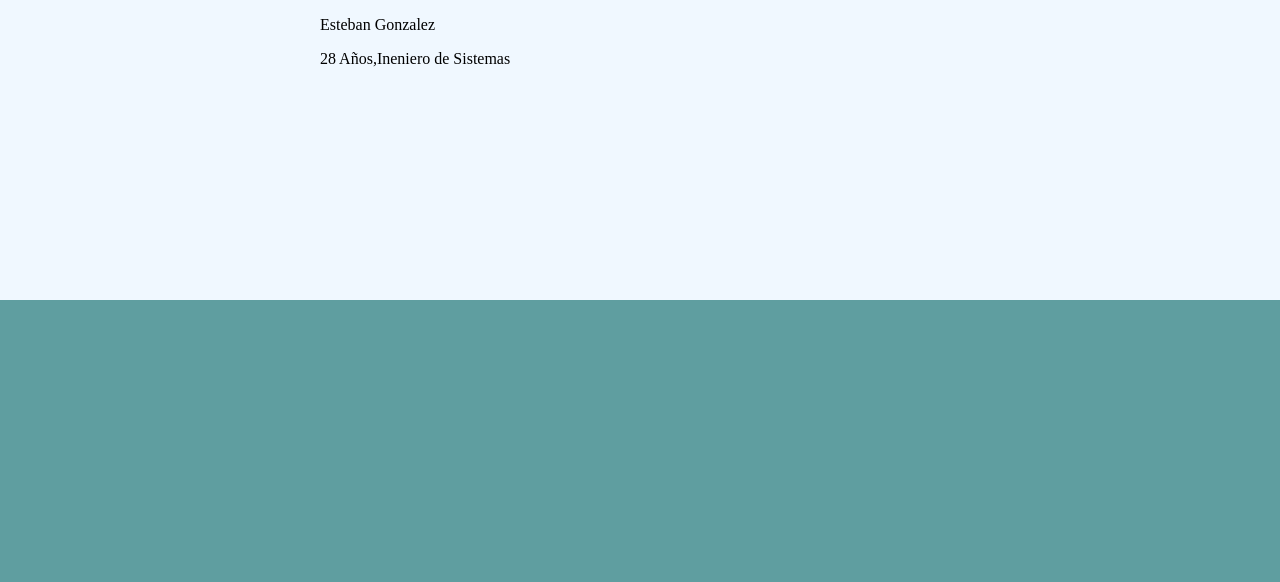
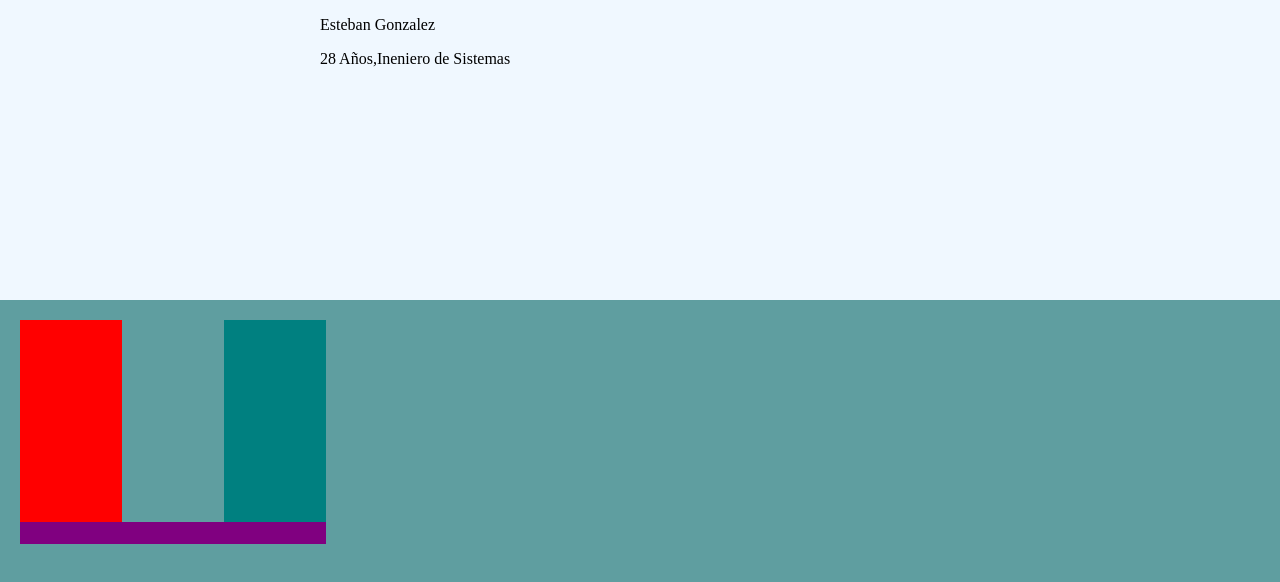
Before and after one commit to Teban716/Hoja_de_vida, a plain HTML site: page index.html in a window 1280 px wide. Drawn offline with Linux system fonts and the light colour scheme.

Commit message:
Update index.html

```diff
--- a/index.html
+++ b/index.html
@@ -15,3 +15,48 @@
     </div>
 </body>
 </html>
+
+
+
+
+<!DOCTYPE html>
+<html lang="es">
+<head>
+  <meta charset="UTF-8">
+  <title>Tabla de colores</title>
+  <style>
+    table {
+      border-collapse: collapse;
+      margin: 20px;
+    }
+    td {
+      width: 100px;
+      height: 200px;
+    }
+    .rojo {
+      background-color: red;
+    }
+    .verde {
+      background-color: teal;
+    }
+    .morado {
+      background-color: purple;
+      height: 20px;
+    }
+  </style>
+</head>
+<body>
+
+  <table>
+    <tr>
+      <td class="rojo"></td>
+      <td></td>
+      <td class="verde"></td>
+    </tr>
+    <tr>
+      <td colspan="3" class="morado"></td>
+    </tr>
+  </table>
+
+</body>
+</html>
```
